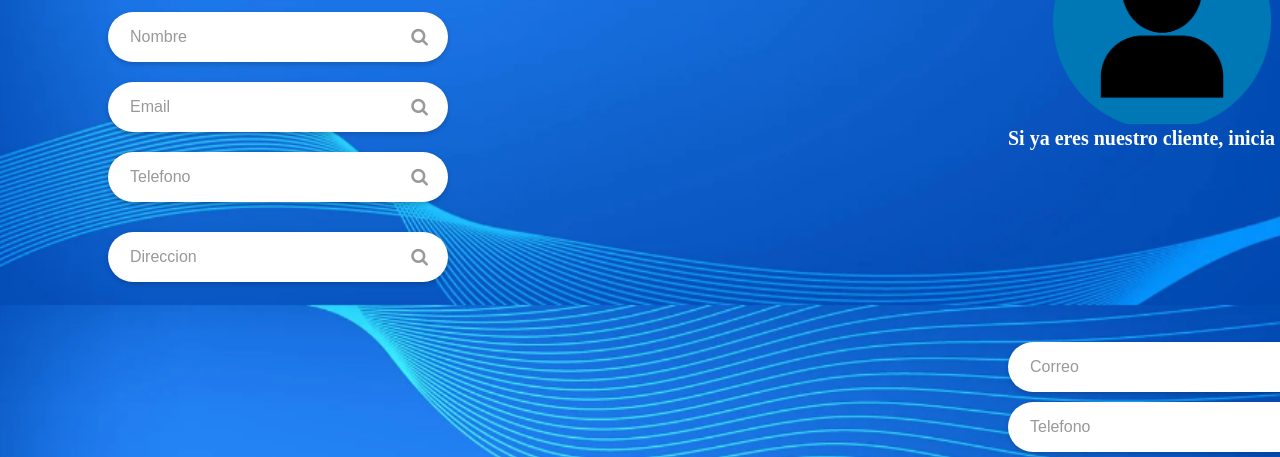
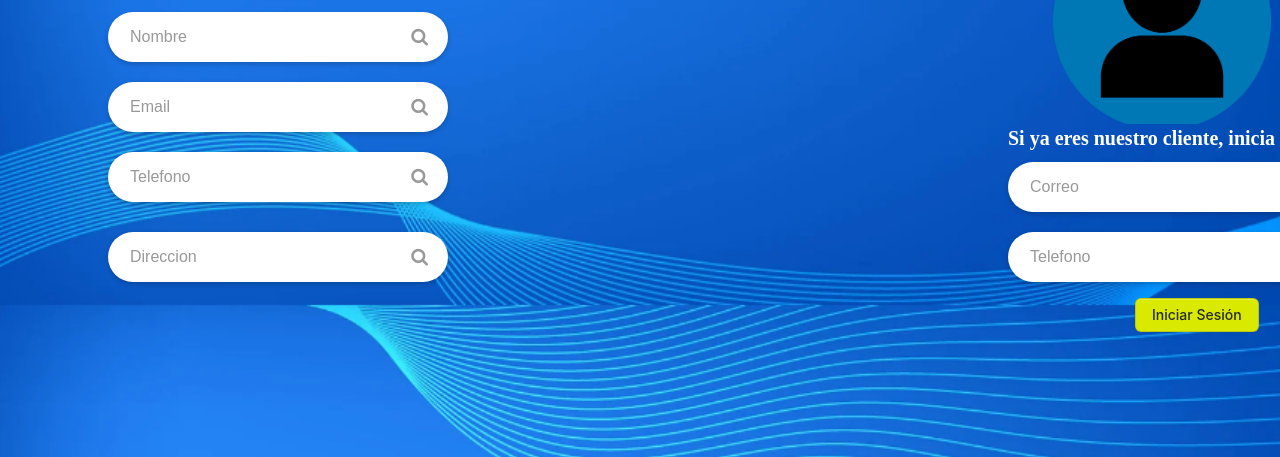
Before and after one commit to JCamiloOT/proyecto, a plain HTML site: page index.html in a window 1280 px wide. Shown: the part 495-952 px from the top of the page. Drawn offline with Linux system fonts and the light colour scheme.

Commit message:
Cambio apartado de Login

```diff
--- a/Estilo2.css
+++ b/Estilo2.css
@@ -110,8 +110,8 @@ body {
   list-style: none;
   padding: 6px 16px;
   position: relative;
-  top: 285px;
-  left: 1035px;
+  top: -250px;
+  left: 1000px;
   transition: background-color 0.2s cubic-bezier(0.3, 0, 0.5, 1);
   user-select: none;
   -webkit-user-select: none;
@@ -297,7 +297,7 @@ body {
     align-items: center;
     padding: 0 20px;
     position: relative;
-    top: -440px;
+    top: -620px;
     left: 1000px;
     box-shadow: 0 2px 5px rgba(0, 0, 0, 0.2);
 }
@@ -329,7 +329,7 @@ body {
     align-items: center;
     padding: 0 20px;
     position: relative;
-    top: -430px;
+    top: -600px;
     left: 1000px;
     box-shadow: 0 2px 5px rgba(0, 0, 0, 0.2);
 }
```
